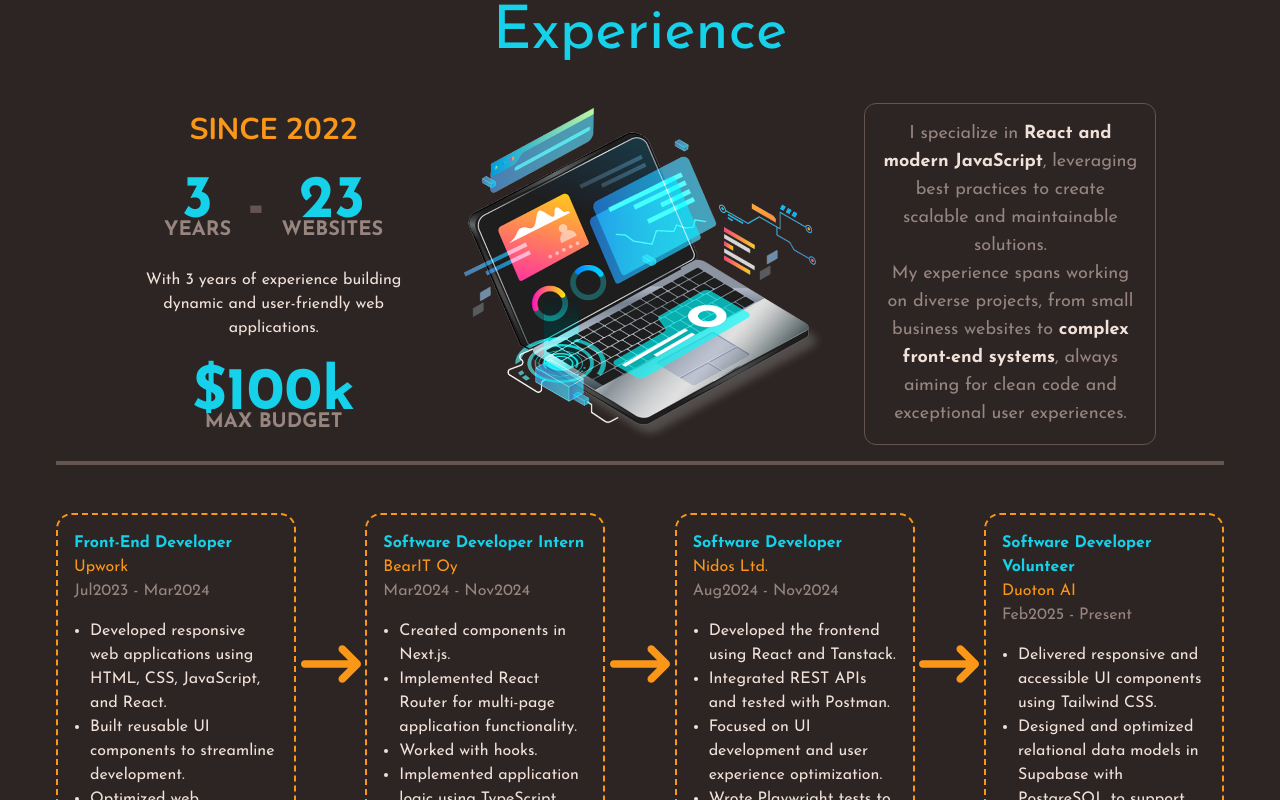
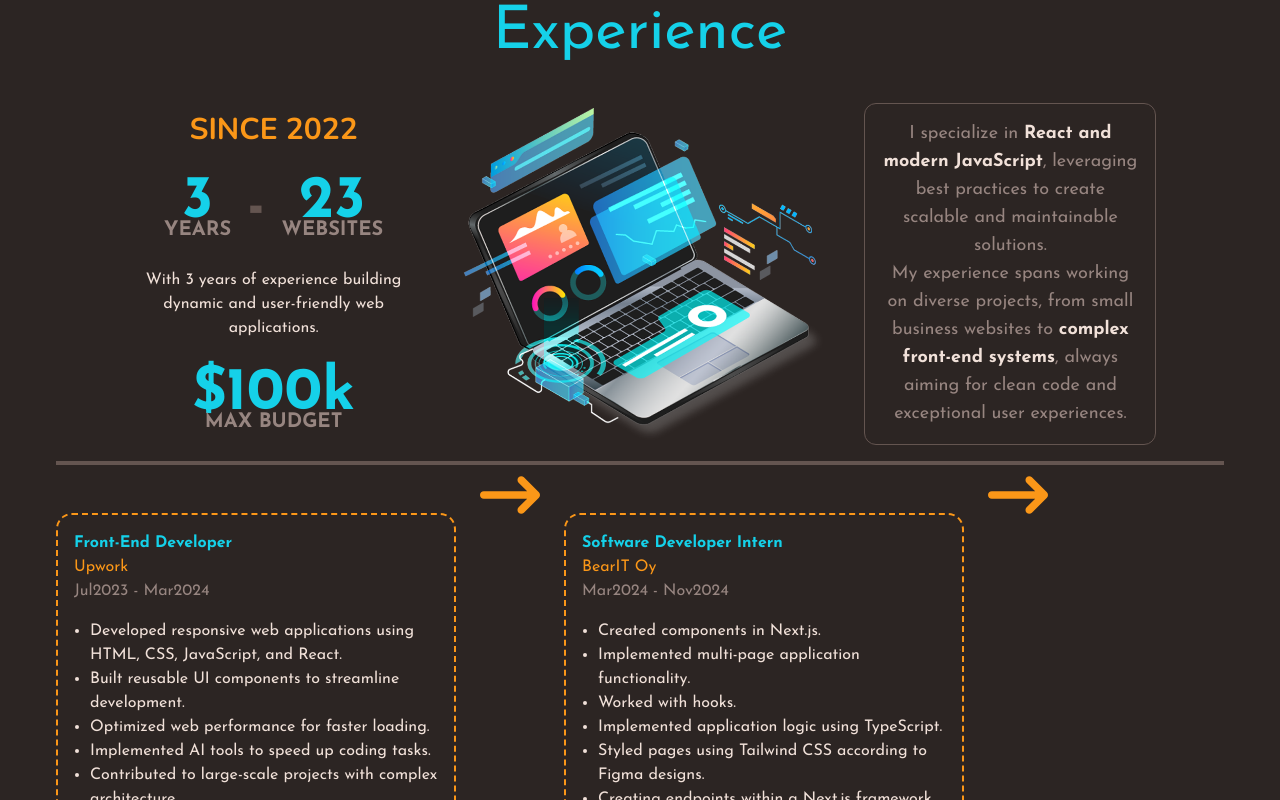
Before and after one commit to MykolaDotsenko/Mykola-Portfolio, a React (Vite) app: page / in a window 1280 px wide. Shown: the part 2000-2800 px from the top of the page. Built offline with nearby package versions, Linux system fonts and the light colour scheme.

Commit message:
expiriance added

```diff
--- a/src/components/experienceSection/AllExperiences.jsx
+++ b/src/components/experienceSection/AllExperiences.jsx
@@ -23,11 +23,11 @@ const experiences = [
     date: "Mar2024 - Nov2024",
     responsibilities: [
       "Created components in Next.js.",
-      "Implemented React Router for multi-page application functionality.",
+      "Implemented multi-page application functionality.",
       "Worked with hooks.",
       "Implemented application logic using TypeScript.",
       "Styled pages using Tailwind CSS according to Figma designs.",
-      "Creating endpoints with Node js and Express.js.",
+      "Creating endpoints within a Next.js framework",
       "Integrated Front-End with Back-End and displayed data using tRPC.",
     ],
   },
@@ -40,6 +40,8 @@ const experiences = [
       "Integrated REST APIs and tested with Postman.",
       "Focused on UI development and user experience optimization.",
       "Wrote Playwright tests to ensure system functionality.",
+      "Implemented AI tools to speed up coding tasks.",
+      "Collaborated closely with senior developers in an agile environment, providing active contribution and input."
     ],
   },
   {
@@ -57,7 +59,7 @@ const experiences = [
 
 const AllExperiences = () => {
   return (
-    <div className="flex md:flex-row sm:flex-col items-center justify-between">
+    <div className="flex md:flex-row sm:flex-col flex-wrap items-start gap-6">
       {experiences.map((experience, index) => {
         return (
           <>
--- a/src/components/experienceSection/SingleExperience.jsx
+++ b/src/components/experienceSection/SingleExperience.jsx
@@ -1,5 +1,7 @@
 import { motion } from "framer-motion";
 import { fadeIn } from "../../framerMotion/variants";
+
+import PropTypes from 'prop-types';
 
 const SingleExperience = ({ experience }) => {
   return (
@@ -8,7 +10,7 @@ const SingleExperience = ({ experience }) => {
       initial="hidden"
       whileInView="show"
       viewport={{ once: false, amount: 0.7 }}
-      className="md:h-[350px] md:w-[240px] sm:h-auto sm:w-full border-2 border-orange border-dashed rounded-2xl mt-12 p-4"
+      className="md:h-[395px] md:w-[400px] sm:h-auto sm:w-full border-2 border-orange border-dashed rounded-2xl mt-12 p-4"
     >
       <p className="font-bold text-cyan">{experience.job}</p>
       <p className="text-orange">{experience.company}</p>
@@ -22,4 +24,12 @@ const SingleExperience = ({ experience }) => {
   );
 };
 
+SingleExperience.propTypes = {
+  experience: PropTypes.shape({
+    job: PropTypes.string.isRequired,
+    company: PropTypes.string.isRequired,
+    date: PropTypes.string.isRequired,
+    responsibilities: PropTypes.arrayOf(PropTypes.string).isRequired
+  }).isRequired
+};
 export default SingleExperience;
--- a/src/components/heroSection/HeroText.jsx
+++ b/src/components/heroSection/HeroText.jsx
@@ -30,8 +30,7 @@ const HeroText = () => {
         viewport={{ once: false, amount: 0 }}
         className="text-lg mt-4"
       >
-        A Passionate Web Developer and Instructor <br /> with 3 years of
-        experience.
+        A Passionate Coder with <br /> an Eye for Photography & a Love for Chess.
       </motion.p>
     </div>
   );
```
